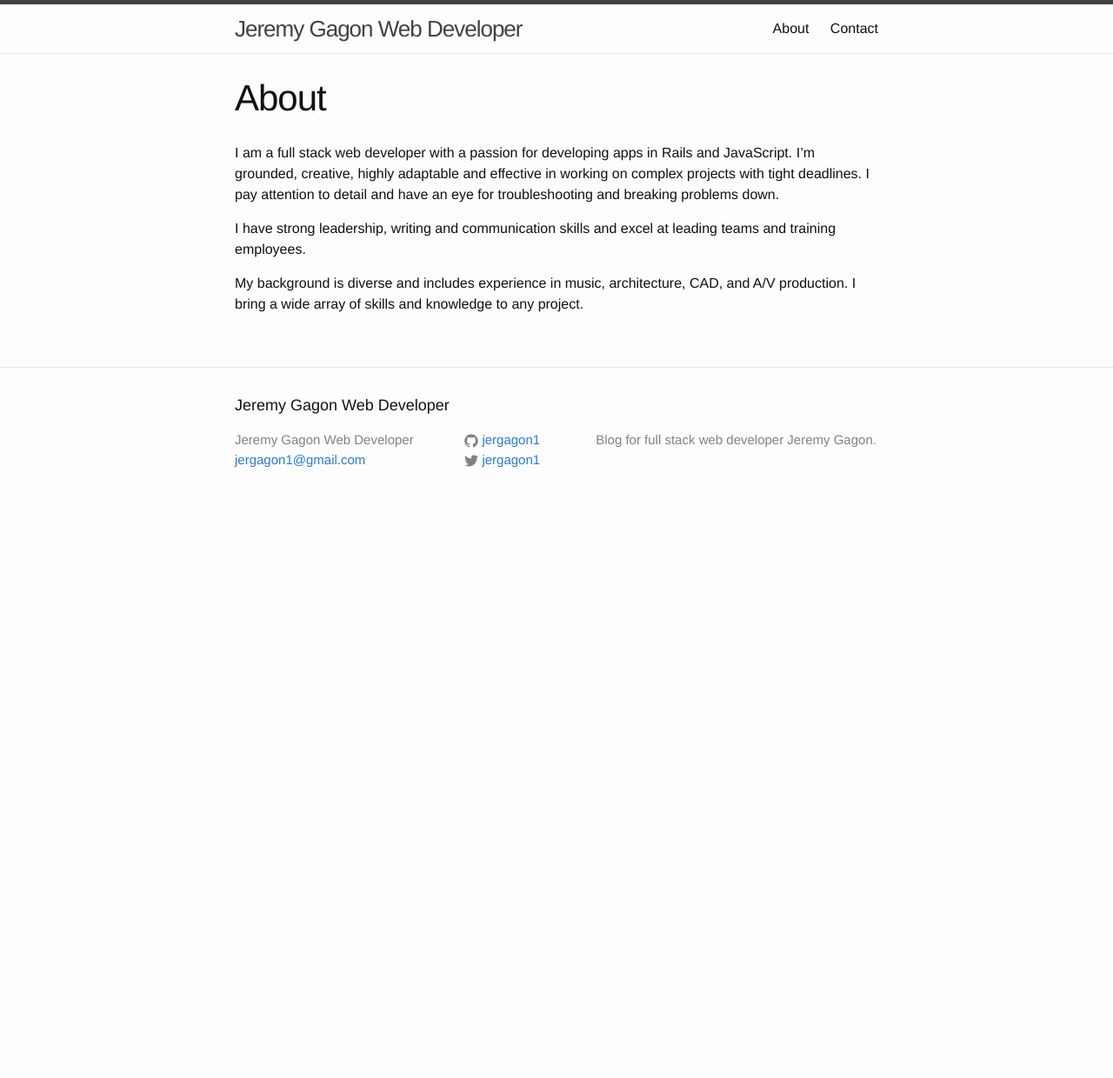
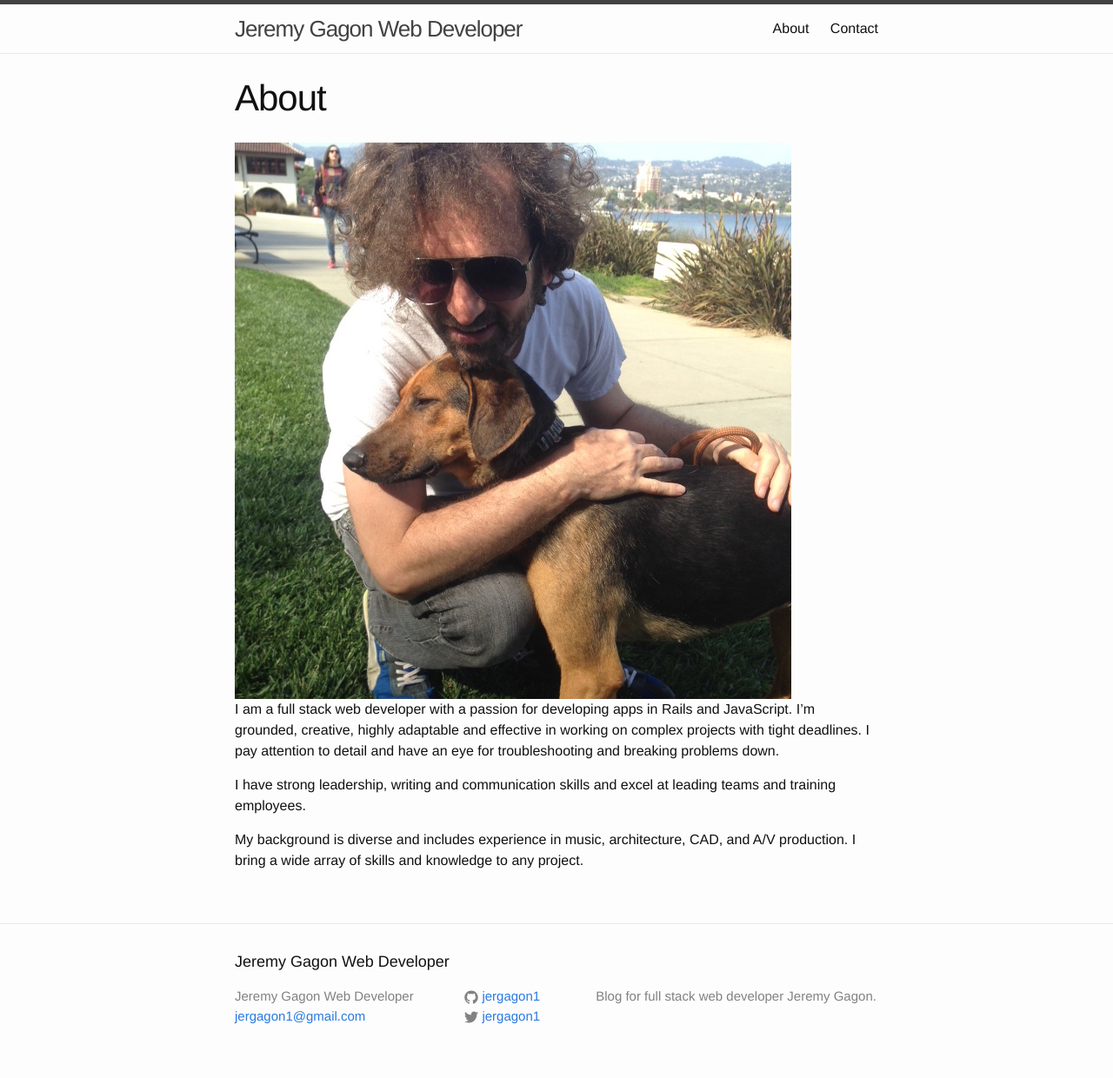
Before and after one commit to jergagon1/jergagon1.github.io, a Jekyll site: the page built from about.md, in a window 1280 px wide. Shown: the whole page at 87% size. Built offline with Jekyll 4.4.1, drawn with Linux system fonts in a browser that asks for light colours; before the commit the page ends 900 px from its top, so only the background shows below that.

Commit message:
Add image to about page

```diff
--- a/about.md
+++ b/about.md
@@ -3,6 +3,8 @@ layout: page
 title: About
 permalink: /about/
 ---
+![Hanging with Lovella](/assets/images/jeremy.jpg){: .about-image }
+<br>
 I am a full stack web developer with a passion for developing apps in Rails and JavaScript. I'm grounded, creative, highly adaptable and effective in working on complex projects with tight deadlines. I pay attention to detail and have an eye for troubleshooting and breaking problems down.
 
 I have strong leadership, writing and communication skills and excel at leading teams and training employees.
```
Also changed, not shown: assets/images/jeremy.jpg (added).
